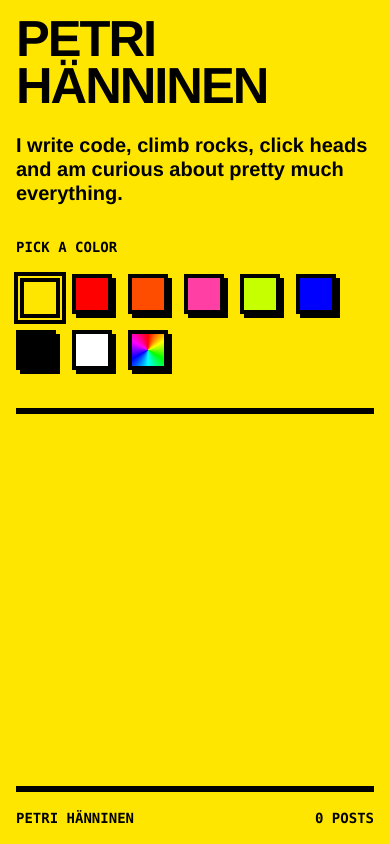
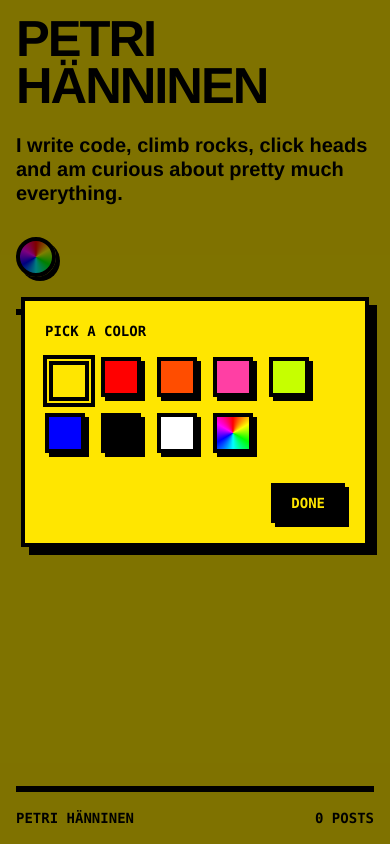
Before and after one commit to petrihanninen/blog, a Next.js app: page / in a window 390 px wide. Both pictures are taken after a click on the button "Pick a color". Built offline with nearby package versions, Linux system fonts and the light colour scheme.

Commit message:
Collapse color picker into a modal on small screens
Co-Authored-By: Claude Opus 5.5 <noreply@anthropic.com>

```diff
--- a/src/components/ColorPicker/ColorPicker.tsx
+++ b/src/components/ColorPicker/ColorPicker.tsx
@@ -1,7 +1,7 @@
 'use client'
 
 import type { KeyboardEvent, PointerEvent } from 'react';
-import { useState, useSyncExternalStore } from 'react';
+import { useId, useRef, useState, useSyncExternalStore } from 'react';
 
 import {
   getServerSnapshot,
@@ -22,7 +22,8 @@ const arrowMoves: Record<string, [number, number]> = {
   ArrowDown: [0, -1],
 };
 
-export const ColorPicker = () => {
+const Palette = () => {
+  const id = useId();
   const { hex, hue } = useSyncExternalStore(subscribe, getSnapshot, getServerSnapshot);
   const [open, setOpen] = useState(false);
   const { s, v } = hexToHsv(hex);
@@ -44,12 +45,12 @@ export const ColorPicker = () => {
   };
 
   return (
-    <div className="color-picker">
-      <span className="color-picker-label" id="color-picker-label">
+    <div className="palette">
+      <span className="color-picker-label" id={`${id}-label`}>
         Pick a color
       </span>
 
-      <div className="swatches" role="group" aria-labelledby="color-picker-label">
+      <div className="swatches" role="group" aria-labelledby={`${id}-label`}>
         {presets.map(preset => (
           <button
             key={preset.hex}
@@ -68,13 +69,13 @@ export const ColorPicker = () => {
           data-selected={!isPreset}
           aria-label="Custom color"
           aria-expanded={open}
-          aria-controls="custom-color"
+          aria-controls={`${id}-custom`}
           onClick={() => setOpen(!open)}
         />
       </div>
 
       {open && (
-        <div className="custom-color" id="custom-color">
+        <div className="custom-color" id={`${id}-custom`}>
           <div
             className="sv-area"
             role="slider"
@@ -116,3 +117,39 @@ export const ColorPicker = () => {
     </div>
   );
 };
+
+export const ColorPicker = () => {
+  const dialog = useRef<HTMLDialogElement>(null);
+
+  return (
+    <div className="color-picker">
+      <div className="color-picker-inline">
+        <Palette />
+      </div>
+
+      <button
+        type="button"
+        className="swatch swatch-custom color-picker-trigger"
+        aria-label="Pick a color"
+        aria-haspopup="dialog"
+        onClick={() => dialog.current?.showModal()}
+      />
+
+      <dialog
+        ref={dialog}
+        className="color-dialog"
+        aria-label="Pick a color"
+        onClick={event => {
+          if (event.target === event.currentTarget) event.currentTarget.close();
+        }}
+      >
+        <div className="color-dialog-body">
+          <Palette />
+          <button type="button" className="color-dialog-close" onClick={() => dialog.current?.close()}>
+            Done
+          </button>
+        </div>
+      </dialog>
+    </div>
+  );
+};
--- a/src/styles/globals.css
+++ b/src/styles/globals.css
@@ -66,9 +66,70 @@ video {
 
 .color-picker {
   margin-top: 2rem;
+}
+
+.palette {
   display: grid;
   gap: 1rem;
   justify-items: start;
+}
+
+.color-picker-trigger {
+  display: none;
+}
+
+@media (max-width: 640px) {
+  .color-picker-inline {
+    display: none;
+  }
+
+  .color-picker-trigger {
+    display: block;
+    border-radius: 50%;
+  }
+}
+
+.color-dialog {
+  width: min(calc(100% - 2rem), 24rem);
+  max-height: calc(100dvh - 2rem);
+  padding: 0;
+  border: 4px solid var(--ink);
+  box-shadow: 8px 8px 0 var(--ink);
+  background: var(--bg);
+  color: var(--ink);
+}
+
+.color-dialog::backdrop {
+  background: rgb(0 0 0 / 0.5);
+}
+
+.color-dialog-body {
+  display: grid;
+  gap: 1.5rem;
+  padding: 1.25rem;
+}
+
+.color-dialog .custom-color {
+  width: 100%;
+}
+
+.color-dialog-close {
+  justify-self: end;
+  padding: 0.5rem 1rem;
+  border: 4px solid var(--ink);
+  box-shadow: 4px 4px 0 var(--ink);
+  background: var(--ink);
+  color: var(--bg);
+  font-family: var(--mono);
+  font-size: 0.875rem;
+  font-weight: 700;
+  text-transform: uppercase;
+  cursor: pointer;
+}
+
+.color-dialog-close:focus-visible {
+  outline: 4px dashed var(--ink);
+  outline-offset: 4px;
 }
 
 .color-picker-label,
```
